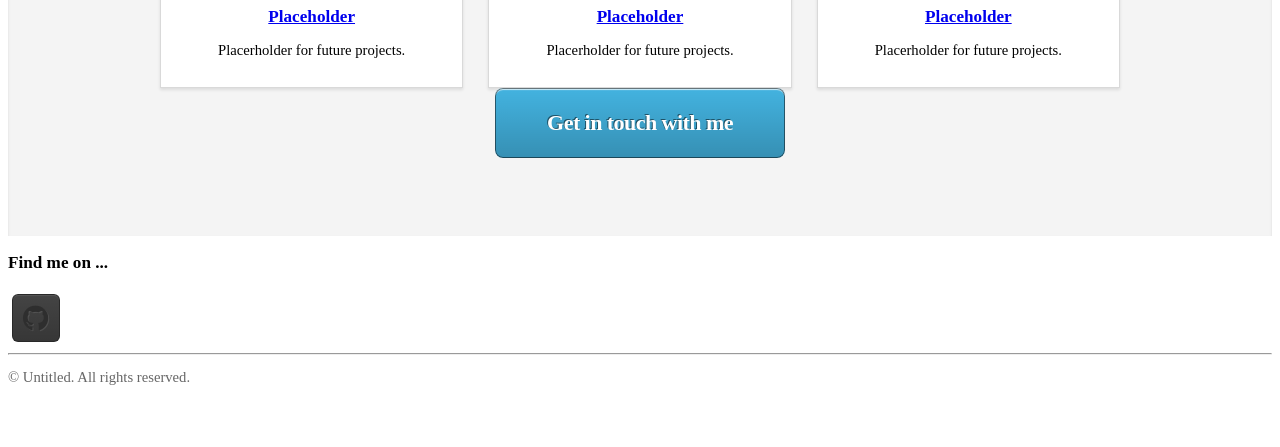
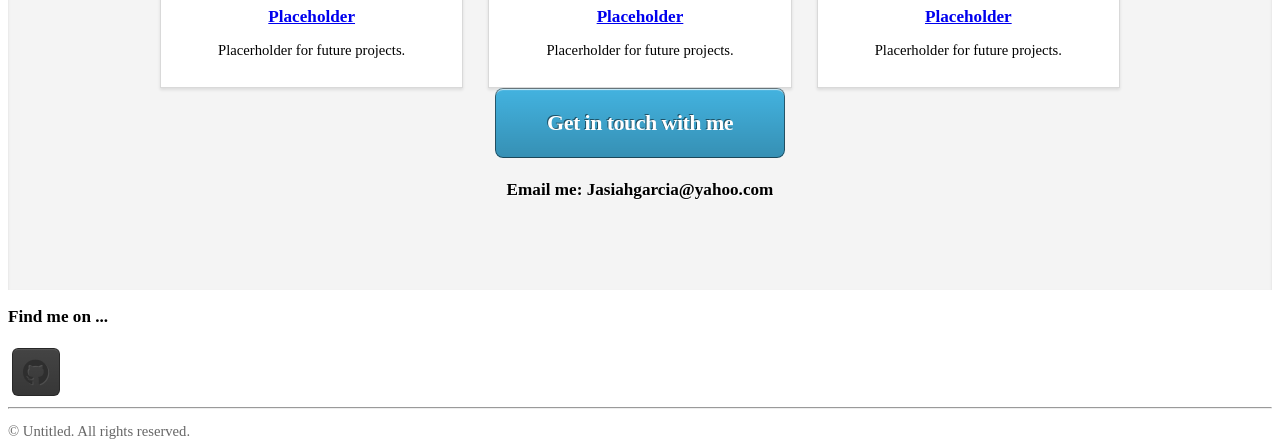
Before and after one commit to Siah707/Portfolio, a plain HTML site: page index.html in a window 1280 px wide. Shown: the part 1909-2356 px from the top of the page. Before the commit the page ends 2301 px from the top, so only its background shows below. Drawn offline with Linux system fonts and the light colour scheme.

Commit message:
added email to site

```diff
--- a/index.html
+++ b/index.html
@@ -128,6 +128,7 @@
 					<footer>
 
 						<a href="#contact" class="button large scrolly">Get in touch with me</a>
+						<h3>Email me: Jasiahgarcia@yahoo.com</h3>
 					</footer>
 				</div>
 			</article>
```
